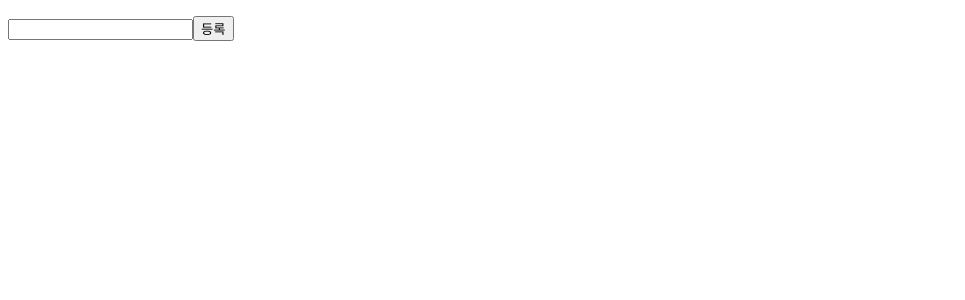
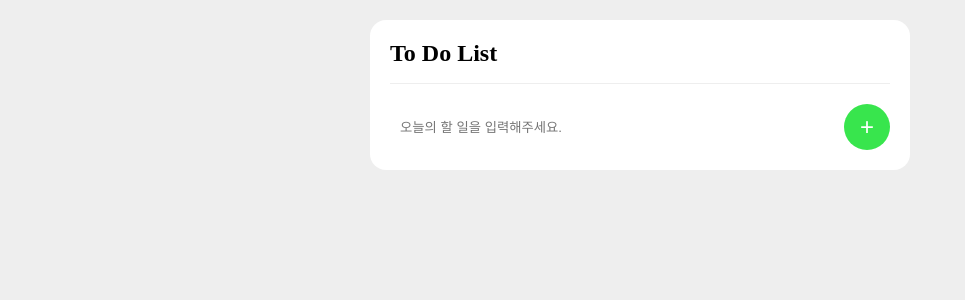
Before and after one commit to seohyun-song/Elice-SW-Track5, a React (Create React App) app in the folder exercises/todo-list-react/: page / in a window 1280 px wide. Shown: the top 300 px of the page, without its empty margins (0-965 px from the left). Built offline with nearby package versions, Linux system fonts and the light colour scheme; the HTML template or start-up script is replaced by a standard one.

Commit message:
add : CSS 스타일 추가

```diff
--- a/exercises/todo-list-react/src/App.css
+++ b/exercises/todo-list-react/src/App.css
@@ -0,0 +1,13 @@
+.todo-list {
+	max-width: 500px;
+	margin: 0 auto;
+	border-radius: 16px;
+	padding: 20px;
+	background-color: #fff;
+}
+
+.todo-list .title {
+	margin: 0;
+	padding-bottom: 16px;
+	border-bottom: 1px solid #eee;
+}
--- a/exercises/todo-list-react/src/App.js
+++ b/exercises/todo-list-react/src/App.js
@@ -1,4 +1,5 @@
 import React, { useState } from "react";
+import "./App.css";
 import InsertForm from "./components/InsertForm";
 import ListView from "./components/ListView";
 
@@ -32,7 +33,8 @@ function App() {
 		});
 	};
 	return (
-		<div className="App">
+		<div className="todo-list">
+			<h2 className="title">To Do List</h2>
 			<ListView
 				todoList={todoList}
 				onComplete={handleComplete}
--- /dev/null
+++ b/exercises/todo-list-react/src/components/InsertForm.css
@@ -0,0 +1,21 @@
+.list-form {
+	display: flex;
+	margin-top: 20px;
+}
+
+.list-form input {
+	flex: 1;
+	height: 46px;
+	padding: 0 10px;
+	border: none;
+	outline: none;
+}
+
+.list-form button {
+	width: 46px;
+	height: 46px;
+	border-radius: 50%;
+	background: #38e54d;
+	color: #fff;
+	font-size: 24px;
+}
--- a/exercises/todo-list-react/src/components/InsertForm.js
+++ b/exercises/todo-list-react/src/components/InsertForm.js
@@ -1,4 +1,5 @@
 import React, { useState, useCallback } from "react";
+import "./InsertForm.css";
 
 const InsertForm = ({ onInsert }) => {
 	const [inputValue, setInputValue] = useState("");
@@ -18,12 +19,13 @@ const InsertForm = ({ onInsert }) => {
 		[onInsert, inputValue]
 	);
 	return (
-		<form onSubmit={handleSubmit}>
+		<form onSubmit={handleSubmit} className="list-form">
 			<input
 				value={inputValue}
+				placeholder="오늘의 할 일을 입력해주세요."
 				onChange={(event) => setInputValue(event.target.value)}
 			/>
-			<button type="submit">등록</button>
+			<button type="submit">+</button>
 		</form>
 	);
 };
--- /dev/null
+++ b/exercises/todo-list-react/src/components/ListView.css
@@ -0,0 +1,45 @@
+.list-view {
+	margin-top: 20px;
+}
+
+.list-view > ol > li + li {
+	margin-top: 10px;
+}
+
+.list-view > ol > li {
+	display: flex;
+	justify-content: space-between;
+	align-items: center;
+}
+
+.list-view > ol > li span {
+	flex: 1;
+	position: relative;
+	padding: 0 10px;
+}
+
+.list-view > ol > li span::before {
+	content: "";
+	position: absolute;
+	left: 0;
+	top: 50%;
+	transform: translateY(-50%);
+	width: 0%;
+	height: 2px;
+	background-color: #ddd;
+	transition: width 0.2s;
+}
+
+.list-view > ol > li.complete span::before {
+	width: 100%;
+}
+
+.list-view > ol > li .btn-complete,
+.list-view > ol > li .btn-remove {
+	height: 30px;
+	margin-left: 10px;
+	padding: 0 10px;
+	border: 1px solid #eee;
+	border-radius: 4px;
+	box-sizing: border-box;
+}
--- a/exercises/todo-list-react/src/components/ListView.js
+++ b/exercises/todo-list-react/src/components/ListView.js
@@ -1,8 +1,9 @@
 import React from "react";
+import "./ListView.css";
 
 const ListView = ({ todoList, onComplete, onRemove }) => {
 	return (
-		<div>
+		<div className="list-view">
 			<ol>
 				{todoList.map((item, index) => {
 					return (
@@ -10,6 +11,7 @@ const ListView = ({ todoList, onComplete, onRemove }) => {
 							<span>{item.value}</span>
 							<button
 								type="button"
+								className="btn-complete"
 								onClick={() => {
 									if (typeof onComplete === "function") {
 										onComplete(index);
@@ -20,6 +22,7 @@ const ListView = ({ todoList, onComplete, onRemove }) => {
 							</button>
 							<button
 								type="button"
+								className="btn-remove"
 								onClick={() => {
 									if (typeof onRemove === "function") {
 										onRemove(index);
--- a/exercises/todo-list-react/src/index.css
+++ b/exercises/todo-list-react/src/index.css
@@ -0,0 +1,27 @@
+/* 초기화 */
+* {
+	margin: 0;
+	padding: 0;
+}
+
+html,
+body {
+	height: 100%;
+}
+
+ul,
+ol {
+	list-style: none;
+}
+
+button {
+	border: none;
+	outline: none;
+	background: none;
+}
+
+/* 스타일 */
+body {
+	padding: 20px;
+	background: #eee;
+}
```
